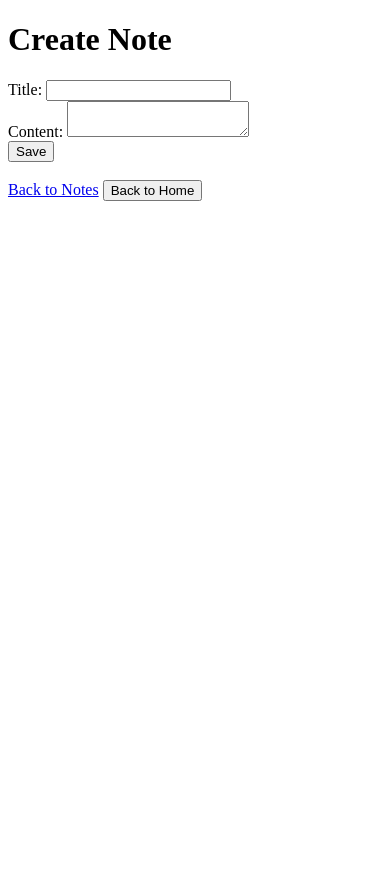
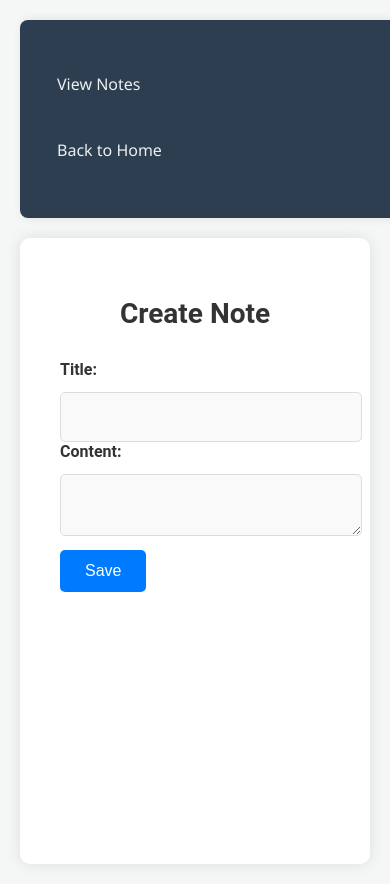
Before and after one commit to ahafiz03/ITSC4155Project, a Flask app: page /notes/new in a window 390 px wide. Before the commit the page ends 201 px from the top, so only its background shows below. Run offline with Flask 3, Linux system fonts and the light colour scheme.

Commit message:
updated notes to look more clean and neat
to start type in powershell terminal in vscode:

.\.venv\Scripts\Activate

python app.py

```diff
--- a/static/styles.css
+++ b/static/styles.css
@@ -1,18 +1,29 @@
+/* Global Styles */
 body {
-    font-family: Arial, sans-serif;
+    font-family: 'Roboto', sans-serif; /* A clean, modern font */
     margin: 0;
     padding: 0;
+    background-color: #f4f7f6; /* Soft, light background color for the entire page */
+    color: #333; /* Dark gray text for readability */
 }
 
+/* Container for main layout */
 .container {
     display: flex;
-    height: 100vh; /* Full height of the viewport */
+    min-height: 100vh;
+    flex-direction: row;
+    padding: 20px;
 }
 
+/* Sidebar */
 .sidebar {
-    width: 200px; /* Fixed width for the sidebar */
-    background-color: #f4f4f4;
-    padding: 20px;
+    width: 250px;
+    background-color: #2C3E50; /* Darker background for a more modern, sleek look */
+    color: #ECF0F1; /* Light text color for contrast */
+    padding: 25px;
+    box-shadow: 2px 0 10px rgba(0, 0, 0, 0.1);
+    border-radius: 8px;
+    font-family: 'Segoe UI', Tahoma, Geneva, Verdana, sans-serif; /* Modern font */
 }
 
 .sidebar ul {
@@ -25,27 +36,162 @@ body {
 }
 
 .sidebar ul li a {
+    color: #ECF0F1; /* Lighter text color */
     text-decoration: none;
-    font-weight: bold;
-    color: #007bff;
-    display: block; /* Make links block-level elements */
+    font-weight: 500; /* Medium weight for clarity */
+    font-size: 16px; /* Larger text size */
+    padding: 12px;
+    border-radius: 5px;
+    display: block;
+    transition: background-color 0.3s ease, color 0.3s ease;
 }
 
 .sidebar ul li a:hover {
-    color: #0056b3;
+    background-color: #34495E; /* Darker shade for hover */
+    color: #ffffff; /* White text on hover */
 }
 
+/* Main content section */
 .main-content {
     flex-grow: 1;
     padding: 40px;
-    background-color: #ffffff;
+    background-color: #fff;
+    border-radius: 10px;
+    box-shadow: 0 0 15px rgba(0, 0, 0, 0.1);
+    margin-left: 20px;
 }
 
 h1 {
-    margin-top: 0;
+    text-align: center;
+    color: #333;
+    font-size: 28px;
+    margin-bottom: 30px;
+}
+
+p {
+    font-size: 1.1em;
+    color: #555;
     text-align: center;
 }
 
-p {
+/* Button Styles */
+button, .btn-primary, .btn-danger {
+    padding: 12px 25px;
+    border: none;
+    border-radius: 5px;
+    cursor: pointer;
+    font-size: 16px;
+    font-weight: 500;
+    transition: background-color 0.3s ease, transform 0.2s ease;
+    display: inline-block;
     text-align: center;
+    margin-top: 10px;
+    text-decoration: none;
 }
+
+button:hover, .btn-primary:hover, .btn-danger:hover {
+    transform: translateY(-2px); /* Slight lift effect on hover */
+}
+
+.btn-primary {
+    background-color: #007bff;
+    color: white;
+}
+
+.btn-primary:hover {
+    background-color: #0056b3;
+}
+
+.btn-danger {
+    background-color: #dc3545;
+    color: white;
+}
+
+.btn-danger:hover {
+    background-color: #a71d2a;
+}
+
+/* Form Styling */
+.note-form {
+    max-width: 600px;
+    margin: 0 auto;
+}
+
+.note-form label {
+    display: block;
+    margin-bottom: 8px;
+    font-weight: bold;
+}
+
+.note-form input,
+.note-form textarea {
+    width: 100%;
+    padding: 15px;
+    font-size: 1em;
+    margin-top: 5px;
+    border: 1px solid #ddd;
+    border-radius: 5px;
+    background-color: #f9f9f9;
+    transition: border-color 0.3s ease;
+}
+
+.note-form input:focus,
+.note-form textarea:focus {
+    border-color: #007bff; /* Highlight input border on focus */
+    outline: none;
+}
+
+/* Notes List */
+.note-list {
+    list-style: none;
+    padding: 0;
+    margin: 0;
+}
+
+.note-item {
+    display: flex;
+    justify-content: space-between;
+    align-items: center;
+    padding: 15px;
+    border-bottom: 1px solid #ddd;
+    background-color: #fafafa;
+    border-radius: 5px;
+    transition: background-color 0.3s ease;
+}
+
+.note-item:hover {
+    background-color: #f0f0f0; /* Subtle hover effect */
+}
+
+.note-title {
+    font-weight: bold;
+    color: #007bff;
+    text-decoration: none;
+    font-size: 1.1em;
+}
+
+.note-title:hover {
+    color: #0056b3;
+    text-decoration: underline;
+}
+
+/* Inline Form */
+.inline-form {
+    display: inline-block;
+}
+
+/* Mobile Responsive */
+@media (max-width: 768px) {
+    .container {
+        flex-direction: column;
+    }
+
+    .sidebar {
+        width: 100%;
+        margin-bottom: 20px;
+    }
+
+    .main-content {
+        margin-left: 0;
+    }
+}
--- a/templates/create_note.html
+++ b/templates/create_note.html
@@ -4,24 +4,28 @@
     <meta charset="UTF-8">
     <meta name="viewport" content="width=device-width, initial-scale=1.0">
     <title>Create Note</title>
+    <link rel="stylesheet" href="{{ url_for('static', filename='styles.css') }}">
 </head>
 <body>
+    <div class="container">
+        <div class="sidebar">
+            <ul>
+                <li><a href="{{ url_for('view_notes') }}">View Notes</a></li>
+                <li><a href="{{ url_for('home') }}">Back to Home</a></li>
+            </ul>
+        </div>
+        <div class="main-content">
             <h1>Create Note</h1>
-    <form method="POST">
+            <form method="POST" class="note-form">
                 <label for="title">Title:</label>
                 <input type="text" id="title" name="title" required>
-        <br>
+
                 <label for="content">Content:</label>
                 <textarea id="content" name="content" required></textarea>
-        <br>
-        <button type="submit">Save</button>
+
+                <button type="submit" class="btn-primary">Save</button>
             </form>
-    <br>
-    <!-- Link to go back to notes page -->
-    <a href="{{ url_for('view_notes') }}">Back to Notes</a>
-    <!-- Button to go back to home page -->
-    <a href="{{ url_for('home') }}">
-        <button>Back to Home</button>
-    </a>
+        </div>
+    </div>
 </body>
 </html>
```
Also changed, not shown: templates/edit_note.html (+15 -8 lines), templates/notebook.html (+16 -9 lines). Lines whose indentation alone changed are shown as unchanged.
